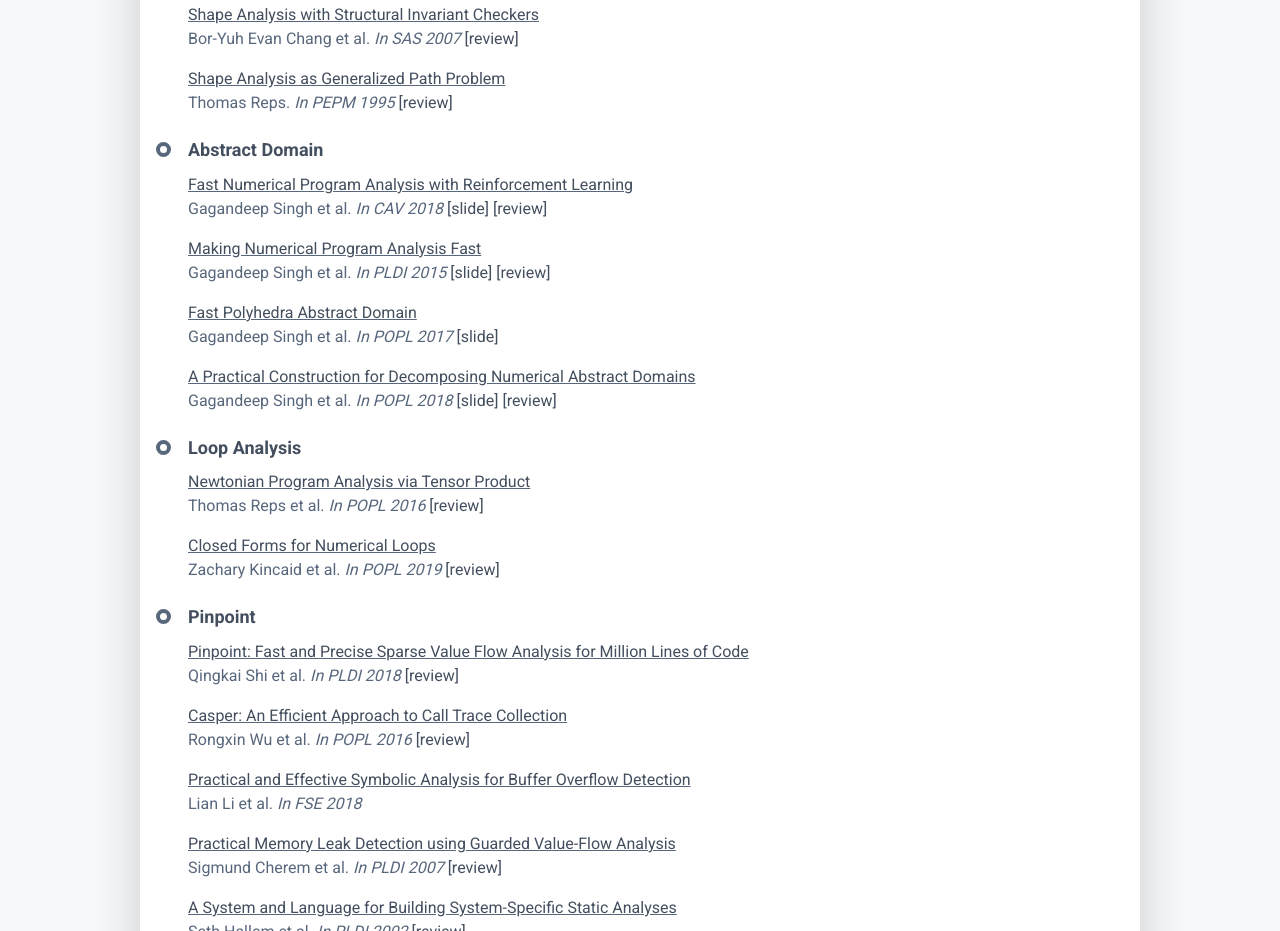
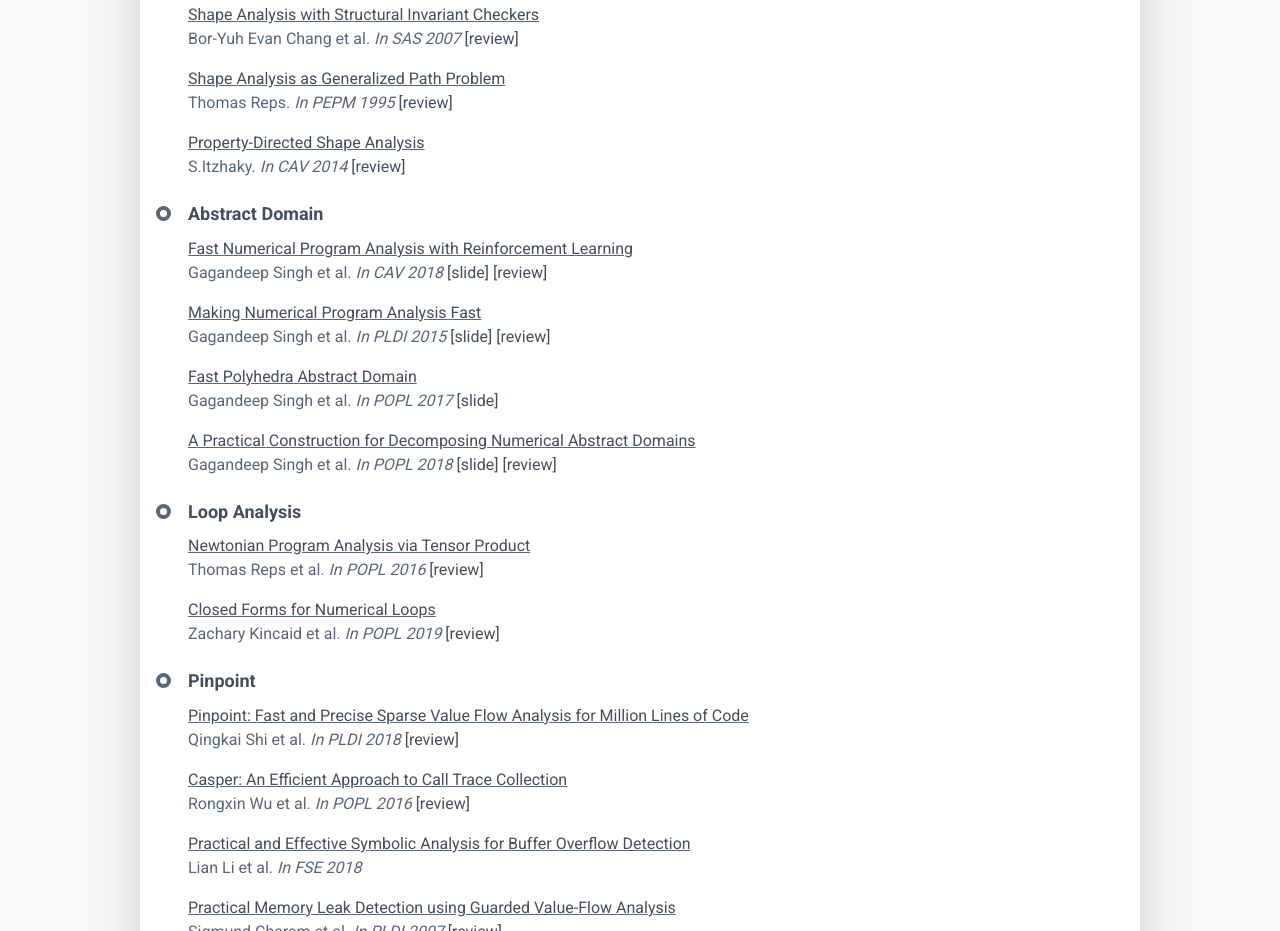
Before and after one commit to SunshineAllWay/sunshineallway.github.io, a plain HTML site: page PaperReading.html in a window 1280 px wide. Shown: the part 1230-2161 px from the top of the page. Drawn offline with Linux system fonts and the light colour scheme.

Commit message:
Review:Property-Directed Shape Analysis

```diff
--- a/PaperReading.html
+++ b/PaperReading.html
@@ -100,6 +100,11 @@
 									    <div class="resume-timeline-item-desc">
 										    <p class="mb-0"><u><a href="paper_reading/paper_repo/shape analysis/pepm95b.pdf">Shape Analysis as Generalized Path Problem</a></u></p><p>Thomas Reps. <i>In PEPM 1995</i><a href="paper_reading/paper review/Paper Review 《Shape Analysis as Generalized Path Problem》.pdf"> [review]</a></p>
 									    </div>
+
+										<div class="resume-timeline-item-desc">
+										    <p class="mb-0"><u><a href="paper_reading/paper_repo/shape analysis/PropertyDirectedShapeAnalysisCav14.pdf">Property-Directed Shape Analysis</a></u></p><p>S.Itzhaky. <i>In CAV 2014</i><a href="paper_reading/paper review/Paper Review《Property-Directed Shape Analysis》.pdf"> [review]</a></p>
+									    </div>
+
 								    </article><!--//resume-timeline-item-->
 
 								    <article class="resume-timeline-item position-relative pb-2">
```
Also changed, not shown: 3 other files.
